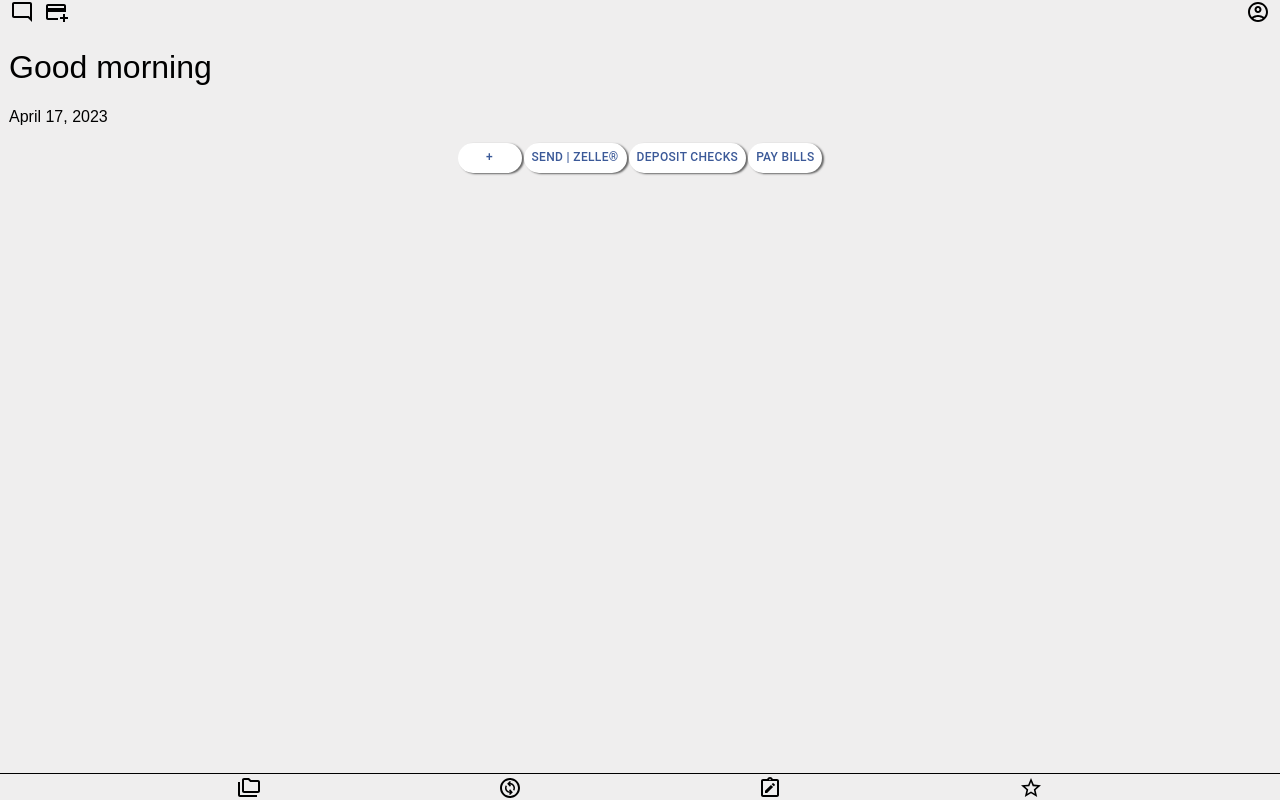
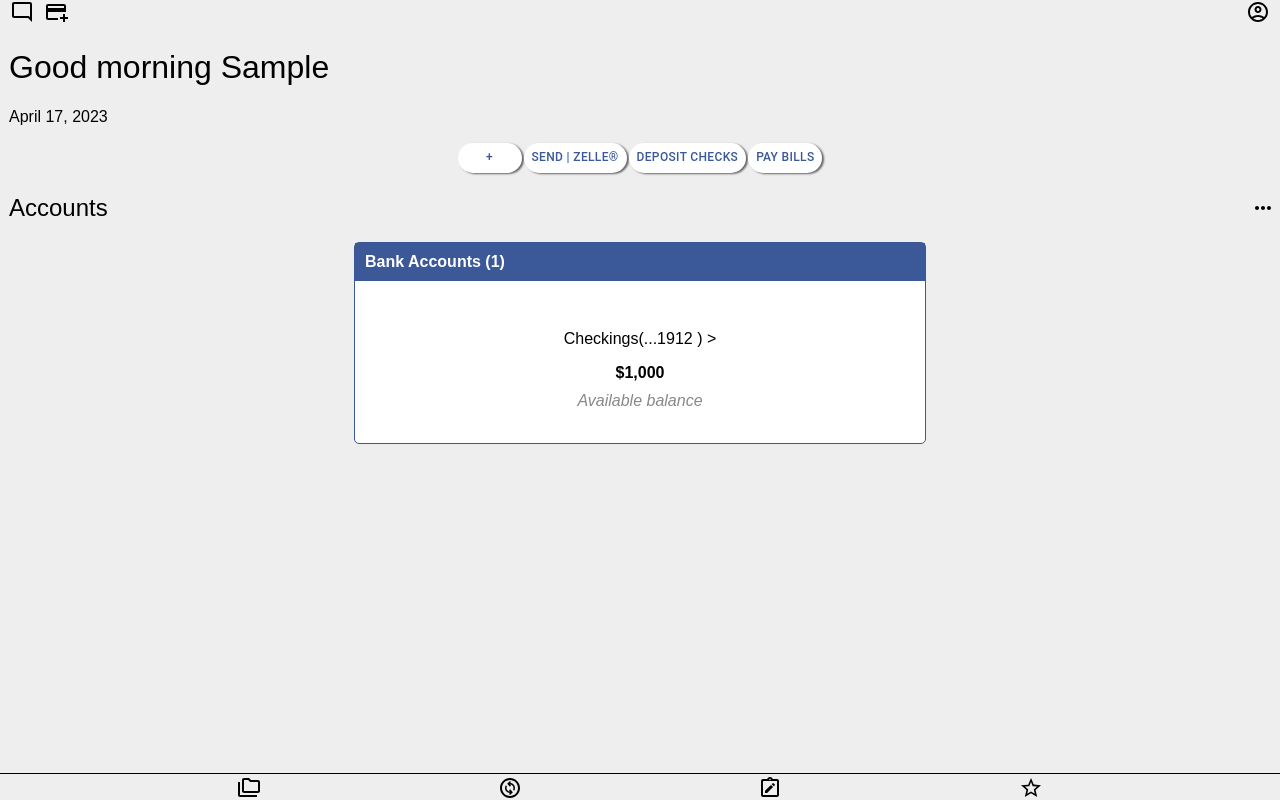
Before and after one commit to DesiRorie/safehouse, a React (Vite) app: page / in a window 1280 px wide. Both pictures are taken after typing "Sample", "Sample" into the empty fields and a click on the button "Sign in". Built offline with nearby package versions, Linux system fonts and the light colour scheme.

Commit message:
"styles"

```diff
--- a/src/App.css
+++ b/src/App.css
@@ -143,3 +143,64 @@ input[type="text"]:focus {
   margin: 1px;
   box-shadow: 2px 1px 2px #666666;
 }
+
+.accountsDiv {
+  display: flex;
+  flex-direction: row;
+  align-items: center;
+  justify-content: space-between;
+  margin-left: 9px;
+  margin-right: 5px;
+}
+.accountsDiv h2 {
+  font-weight: 500;
+}
+.accountBoxContainer {
+  display: flex;
+
+  flex-direction: column;
+}
+.accountBoxes {
+  display: flex;
+  flex-direction: column;
+  align-items: center;
+
+  border-radius: 5px;
+
+  height: 200px;
+  width: 570px;
+
+  background-color: #3b5998;
+  background-color: white;
+  border: 1px solid #3b5998;
+
+  margin-left: auto;
+  margin-right: auto;
+}
+.accountBoxes h4 {
+  background-color: #3b5998;
+  margin-top: 0;
+  color: white;
+  padding: 10px;
+  margin-bottom: 0;
+  width: 100%;
+  box-sizing: border-box;
+}
+.accountInfo {
+  display: flex;
+  margin-top: auto;
+  margin-bottom: auto;
+  flex-direction: column;
+
+  align-items: center;
+  align-self: center;
+}
+
+@media (max-width: 767px) {
+  .accountBoxes {
+    height: auto;
+    width: 90%;
+    margin-left: auto;
+    margin-right: auto;
+  }
+}
--- a/src/App.jsx
+++ b/src/App.jsx
@@ -9,10 +9,12 @@ export const LoginContext = createContext();
 function App() {
   const [isLoggedIn, setIsLoggedIn] = useState(false);
   const [baduser, setBadUser] = useState(false);
+  const [showUserName, setUserName] = useState("");
 
   const handleLogin = (username, password) => {
     if (username.length > 0 && password.length > 0) {
       setIsLoggedIn(true);
+      setUserName(username);
     } else {
       setBadUser(true);
     }
@@ -22,7 +24,9 @@ function App() {
   };
 
   return (
-    <LoginContext.Provider value={{ baduser, handleLogin, handleLogout }}>
+    <LoginContext.Provider
+      value={{ showUserName, baduser, handleLogin, handleLogout }}
+    >
       <div className="App">
         {/* {!isLoggedIn ? (
           <Login />
--- /dev/null
+++ b/src/components/AccountBox.jsx
@@ -0,0 +1,22 @@
+import React from "react";
+
+const AccountBox = () => {
+  return (
+    <div className="accountBoxContainer">
+      <div className="accountBoxes">
+        <h4>Bank Accounts (1)</h4>
+        <div className="accountInfo">
+          <p>Checkings(...1912 ) &gt; </p>
+          <span style={{ fontWeight: "bold", marginBottom: "10px" }}>
+            $1,000
+          </span>
+          <span style={{ fontWeight: "lighter", color: "#888" }}>
+            <i>Available balance</i>
+          </span>
+        </div>
+      </div>
+    </div>
+  );
+};
+
+export default AccountBox;
--- /dev/null
+++ b/src/components/Accounts.jsx
@@ -0,0 +1,16 @@
+import React from "react";
+import MoreHorizOutlinedIcon from "@mui/icons-material/MoreHorizOutlined";
+import AccountBox from "./AccountBox";
+
+const Accounts = () => {
+  return (
+    <>
+      <div className="accountsDiv">
+        <h2>Accounts</h2> <MoreHorizOutlinedIcon />
+      </div>{" "}
+      <AccountBox />
+    </>
+  );
+};
+
+export default Accounts;
--- a/src/components/GreetingDate.jsx
+++ b/src/components/GreetingDate.jsx
@@ -1,4 +1,6 @@
 import React, { useEffect, useState } from "react";
+import { useContext } from "react";
+import { LoginContext } from "../App";
 
 const GreetingDate = () => {
   const [greeting, setGreeting] = useState();
@@ -7,6 +9,7 @@ const GreetingDate = () => {
   const day = today.getDate();
   const year = today.getFullYear();
   const time = today.getHours();
+  const { showUserName } = useContext(LoginContext);
 
   useEffect(() => {
     if (time < 12) {
@@ -22,7 +25,9 @@ const GreetingDate = () => {
 
   return (
     <div className="greetingDiv">
-      <h1>{greeting}</h1>
+      <h1>
+        {greeting} {showUserName}
+      </h1>
       <p>{fullDate}</p>
     </div>
   );
--- a/src/components/HomePage.jsx
+++ b/src/components/HomePage.jsx
@@ -3,6 +3,7 @@ import Navbar from "./Navbar";
 import GreetingDate from "./GreetingDate";
 import HomePageFooter from "./HomePageFooter";
 import HomePageChoices from "./HomePageChoices";
+import Accounts from "./Accounts";
 
 const HomePage = () => {
   return (
@@ -11,6 +12,7 @@ const HomePage = () => {
       <GreetingDate />
       <HomePageFooter />
       <HomePageChoices />
+      <Accounts />
     </div>
   );
 };
```
